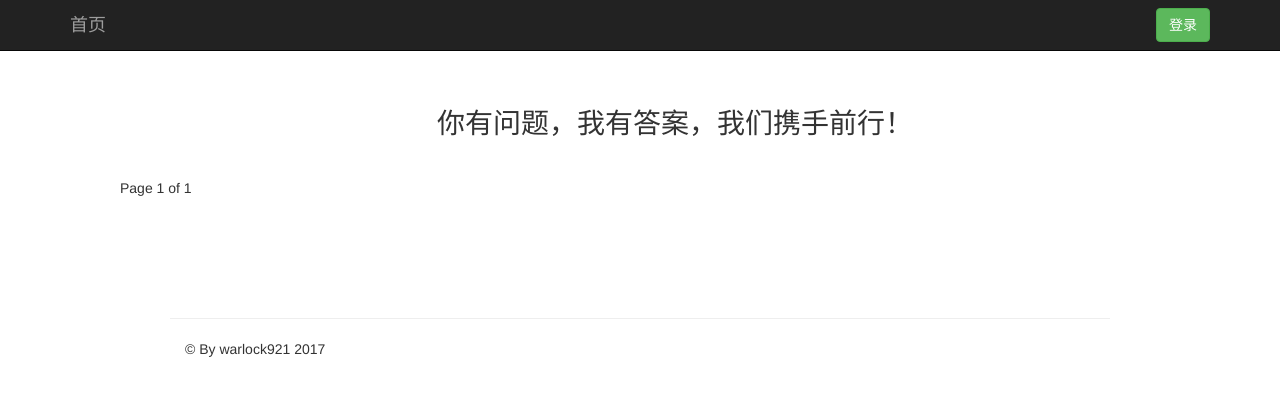
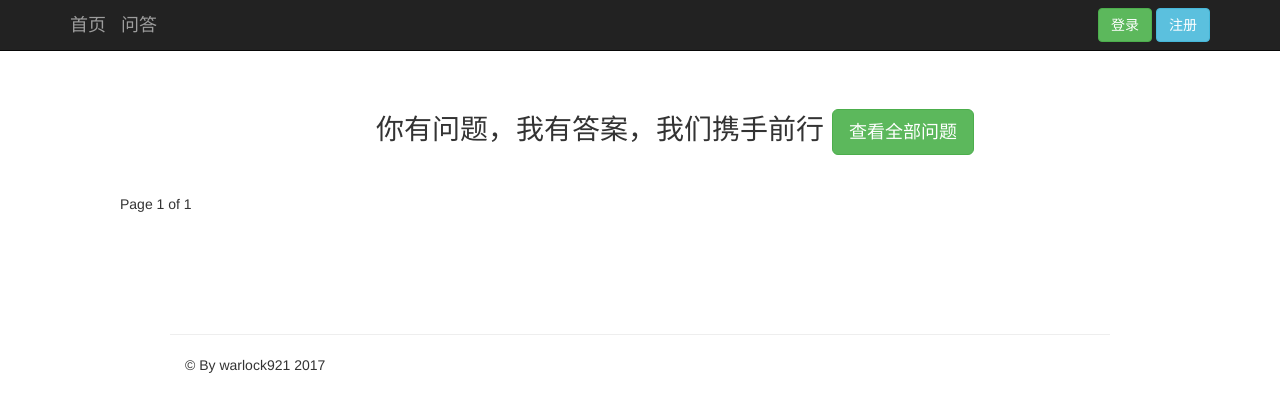
Before and after one commit to warlock921/thinkheh, a Django app: a page that uses templates/header.html in a window 1280 px wide; the page is wider, and only the part inside the window is pictured. Shown: the top 412 px of that part. Run offline with Django 3.2, Linux system fonts and the light colour scheme; data that the repository does not hold is empty; some libraries are stand-ins or nearby versions.

Commit message:
增加作者文章查看

```diff
--- a/article/list_views.py
+++ b/article/list_views.py
@@ -7,10 +7,22 @@
 
 from django.shortcuts import render,get_object_or_404
 from django.core.paginator import Paginator, EmptyPage, PageNotAnInteger
+from django.contrib.auth.models import User
+
 from .models import AriticleColumn,AriticlePost
 
-def article_titles(request):
-	articles_title = AriticlePost.objects.all()
+def article_titles(request, username=None):
+
+	#判断是否选择了查看某用户的全部问题
+	if username:
+		user = User.objects.get(username=username)
+		articles_title = AriticlePost.objects.filter(author=user)
+	else:
+		articles_title = AriticlePost.objects.all() #默认选择全部用户的问题
+
+	# articles_title = AriticlePost.objects.all()
+
+	#分页视图语法
 	paginator = Paginator(articles_title,5)
 	page = request.GET.get('page')
 	try:
--- a/article/urls.py
+++ b/article/urls.py
@@ -19,4 +19,5 @@ urlpatterns = [
 	url(r'^redit-article/(?P<article_id>\d+)/$', views.redit_article, name="redit_article"),
 	url(r'^list-article-titles/$', list_views.article_titles, name="article_titles"),
 	url(r'^list-article-detail/(?P<id>\d+)/(?P<slug>[-\w]+)/$', list_views.article_detail, name="list_article_detail"),
+	url(r'^list-article-titles/(?P<username>[-\w]+)/$', list_views.article_titles, name="author_articles"),
 ]
--- a/mainsite/views.py
+++ b/mainsite/views.py
@@ -2,11 +2,13 @@ from django.shortcuts import render
 from .models import BlogArticles
 from django.contrib.auth.decorators import login_required
 
-@login_required(login_url='/account/login')
+#主页标题视图
+# @login_required(login_url='/account/login')
 def mainsite_title(request):
 	mainsite_set = BlogArticles.objects.all()
 	return render(request,"mainsite/titles.html",{"mainsite_set":mainsite_set})
 
+#主页文章内容视图
 @login_required(login_url='/account/login')
 def mainsite_article(request,article_id):
 	article = BlogArticles.objects.get(id=article_id)
--- a/templates/article/list/article_detail.html
+++ b/templates/article/list/article_detail.html
@@ -11,12 +11,14 @@
 <div>
 	<header>
 		<h1>{{ article.title }}</h1>
-		<p>{{ article.author.username }}</p>
+		<p>问题所有者：<a type="button" class="btn btn-danger btn-xs" href="{% url 'article:author_articles' article.author.username%}"  data-toggle="tooltip" data-placement="right" title="看此作者的所有问题">{{ article.author.username }}</a></p>
+		问题所属标签：<button type="button" class="btn btn-info btn-xs">{{article.column}}</button>
 	</header>
 	<link rel="stylesheet" href="{% static 'editor/css/editormd.preview.css' %}"/>
 	<div id="editormd-view">
 		<textarea id="append-test" style="display:none;">{{ article.body }}</textarea>
 	</div>
+	<a type="button" class="btn btn-primary btn-block" href="{% url 'article:article_titles' %}">返回问题首页</a>
 </div>
 <script type="text/javascript" src='{% static "js/jquery.js" %}'></script>
 <script type="text/javascript" src='{% static "editor/lib/marked.min.js" %}'></script>
--- a/templates/article/list/article_titles.html
+++ b/templates/article/list/article_titles.html
@@ -6,17 +6,15 @@
 
 {% block content %}
     <div class="row text-center vertical-middle-sm">
-    	<h1>你有问题，我有答案，我们携手前行！</h1>
+    	<h1>你有问题，我有答案，我们携手前行  <a type="button" class="btn btn-success btn-lg" href="{% url 'article:article_titles' %}">查看全部问题</a></h1>
     </div>
     <div class="container">
     	{% for article in articles %}
     		<div class="list-group">
-    			<a href="{{article.get_url_path}}" class="list-group-item active">
-    				<h4 class="list-group-item-heading">{{article.title}}</h4>
-    				<p class="list-group-item-text">问题所有者：{{article.author.username}}</p>
-    				<p class="list-group-item-text">问题所属标签：{{article.column}}</p>
-    				<p class="list-group-item-text">问题概要：{{article.body|truncatechars:100|linebreaks}}</p>
-    			</a>
+    			<h4 class="list-group-item-heading"><a href="{{article.get_url_path}}" class="list-group-item active">{{article.title}}</a></h4>
+    				<p class="list-group-item-text">问题所有者：<a type="button" class="btn btn-danger btn-xs" href="{% url 'article:author_articles' article.author.username%}"  data-toggle="tooltip" data-placement="right" title="只看此作者的问题">{{article.author.username}}</a></p>
+    				<p class="list-group-item-text">问题所属标签：</p><button type="button" class="btn btn-info btn-xs">{{article.column}}</button>
+    				<!-- <p class="list-group-item-text">问题概要：{{article.body|truncatechars:100|linebreaks}}</p> -->
     		</div>
     	{% endfor %}
     	{% include 'paginator.html' %}
--- a/templates/header.html
+++ b/templates/header.html
@@ -9,7 +9,10 @@
       <span class="icon-bar"></span>
       <span class="icon-bar"></span>
       </button>
-      <a class="navbar-brand" href="{% url 'mainsite:mainsite_title' %}">首页</a>
+      <ul class="nav navbar-nav" role="navigation">
+        <li><a class="navbar-brand" href="{% url 'mainsite:mainsite_title' %}">首页</a></li>
+        <li><a class="navbar-brand" href="{% url 'article:article_titles' %}">问答</a></li>
+      </ul>
     </div>
     <div id="navbar" class="navbar-collapse collapse navbar-right">
       <div class="navbar-form navbar-right">
@@ -33,7 +36,7 @@
           </div>
         {% else %}
           <a href="{% url 'account:user_login' %}" class="btn btn-success" role="button">登录</a>
-          <!-- <a href="{% url 'account:user_register' %}" class="btn btn-success" role="button">注册</a> -->
+          <a href="{% url 'account:user_register' %}" class="btn btn-info" role="button">注册</a>
         {% endif %}
       </div>
     </div>
--- a/thinkheh/settings.py
+++ b/thinkheh/settings.py
@@ -85,7 +85,7 @@ DATABASES = {
         'NAME': 'thinkheh',
         'USER': 'root',
         'PASSWORD': 'P@ssword',
-        "HOST": "192.168.10.201",
+        "HOST": "localhost",
 
     }
 }
```
